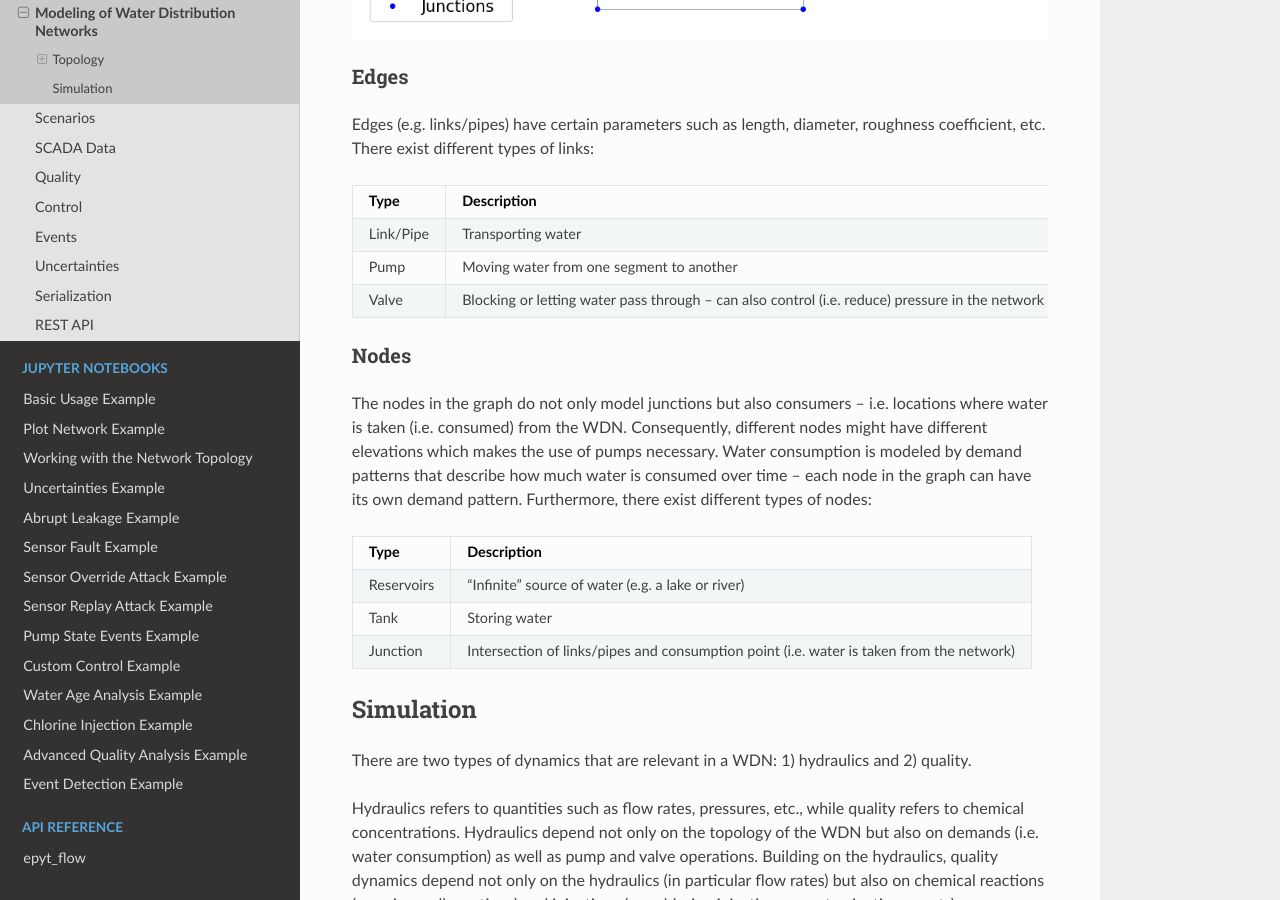
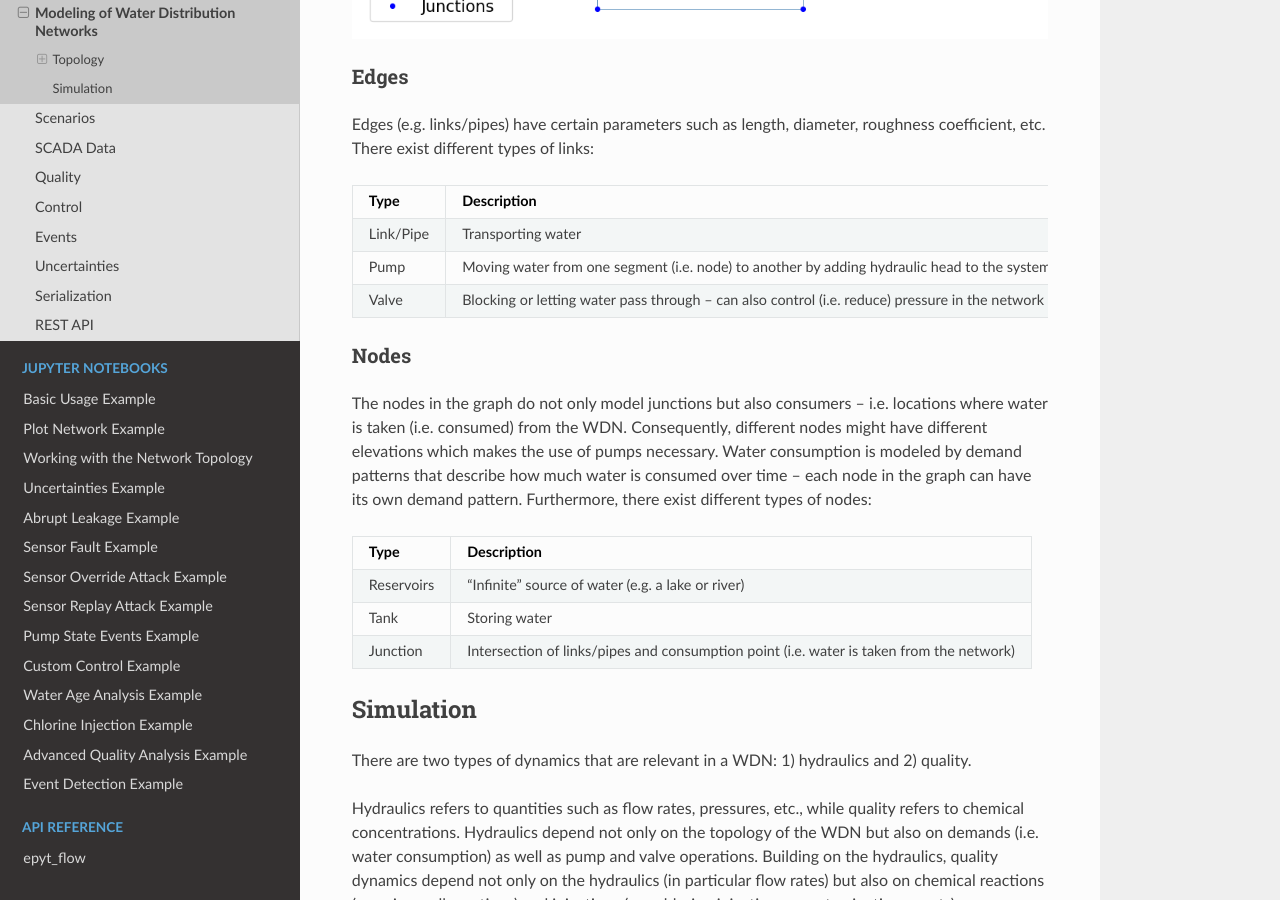
Before and after one commit to WaterFutures/EPyT-Flow, a Sphinx documentation site: the page built from docs/tut.intro.rst, in a window 1280 px wide and 900 px high, scrolled down 785 px. Built offline with Sphinx 7.4.7 and the Read the Docs theme 3.1.0, drawn with Linux system fonts in a browser that asks for light colours.

Commit message:
#12 Docs: Better explanation of pumps

```diff
--- a/docs/tut.intro.rst
+++ b/docs/tut.intro.rst
@@ -26,7 +26,7 @@ roughness coefficient, etc. There exist different types of links:
 +===========+==================================================================================================+
 | Link/Pipe | Transporting water                                                                               |
 +-----------+--------------------------------------------------------------------------------------------------+
-| Pump      | Moving water from one segment to another                                                         |
+| Pump      | Moving water from one segment (i.e. node) to another by adding hydraulic head to the system      |
 +-----------+--------------------------------------------------------------------------------------------------+
 | Valve     | Blocking or letting water pass through -- can also control (i.e. reduce) pressure in the network |
 +-----------+--------------------------------------------------------------------------------------------------+
```
